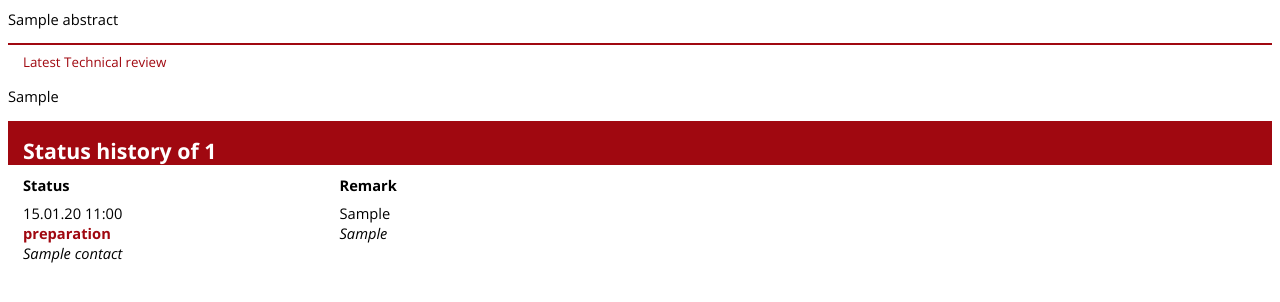
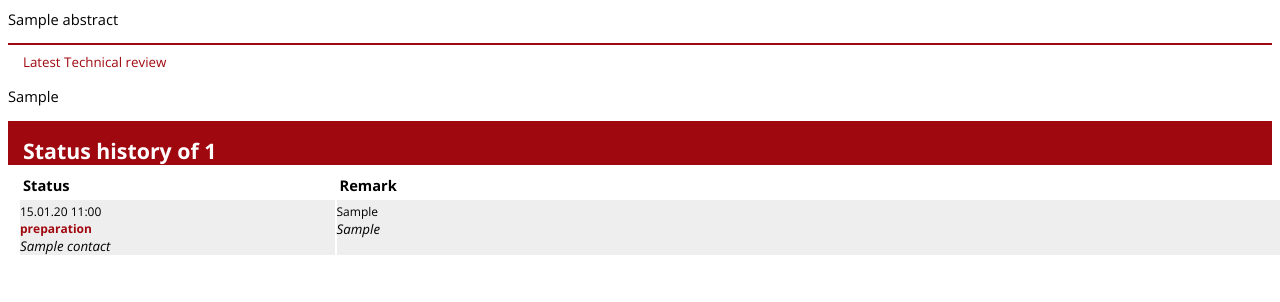
Before and after one commit to me2d09/prius, a Django app: template app/templates/pdf/proposal_cover.html in a window 1280 px wide. Shown: the part 297-599 px from the top of the page. Run offline with Django 3.2, Linux system fonts and the light colour scheme; a user stored in the database is signed in; tables that the repository leaves empty hold one stand-in row (values such as "Sample post"); the template is opened without the code that fills it: values that come from a table or form of the project are taken from there, most other values are stand-ins (such as "Sample title", 1, 10 or a date in 2020); some libraries are stand-ins or nearby versions.

Commit message:
Design changes in proposal PDF - smaller font

```diff
--- a/app/static/pdfstyle.css
+++ b/app/static/pdfstyle.css
@@ -67,9 +67,24 @@ th.row {
 
 
 .status td {
-   width: 25%;
-   vertical-align: top;
+    width: 25%;
+    vertical-align: top;
+    font-size: 9pt;
+    padding: 3px 0px 0px 0px;
+    margin: 0px;
+    background-color: #eee;
 }
-.status td.max {
+    .status td.odd {
+        background-color: white;
+    }
+    .status td.max {
         width: 75%;
     }
+.status span {
+    font-size: 9pt;
+}
+.status i {
+    font-size: 10pt;
+}
+.status tr { padding: 0px; margin: 0px;
+}
--- a/app/templates/pdf/proposal_cover.html
+++ b/app/templates/pdf/proposal_cover.html
@@ -37,12 +37,12 @@
                 </tr>
         {% for s in status_history %}
             <tr>
-                <td>{{ s.date|date:"SHORT_DATETIME_FORMAT" }}<br />
+                <td {% if forloop.counter|divisibleby:2 %} class="odd"{% endif %}>{{ s.date|date:"SHORT_DATETIME_FORMAT" }}<br />
                     <span>{{ s.status|get_status_action }}</span>
                 {% if perms.app.see_hidden_remarks %}<br />
                     <i>{{ s.user.contact.name }}</i>{% endif %}
                 </td>
-                <td class="max">{{ s.remark }}
+                <td class="max{% if forloop.counter|divisibleby:2 %}  odd{% endif %}">{{ s.remark }}
                 {% if perms.app.see_hidden_remarks %}
                 {% if s.remark %}<br />{% endif %}<i>{{ s.hiddenremark }}</i>
                 {% endif %}
```
